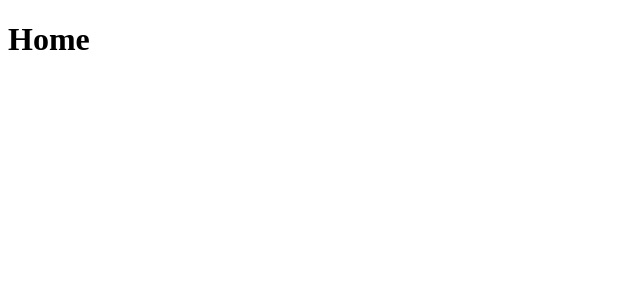
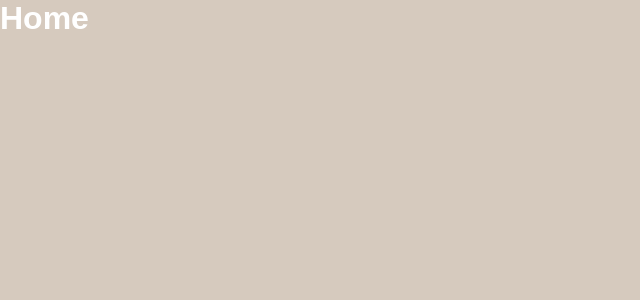
Before and after one commit to nmingora/Accessibility_WebApp, a React (Create React App) app in the folder client/udchat/: page / in a window 1280 px wide. Shown: the top 300 px of the page, without its empty margins (0-640 px from the left). Built offline with nearby package versions, Linux system fonts and the light colour scheme.

Commit message:
starting to make css files and furnishing components

```diff
--- a/client/udchat/src/Components/App.js
+++ b/client/udchat/src/Components/App.js
@@ -2,6 +2,7 @@ import React from 'react';
 import { BrowserRouter as Router,Routes,Route } from 'react-router-dom';
 import Login from "./Login";
 import Home from "./Home.js";
+import SignUp from "./SignUp.js";
 
 
 
@@ -9,8 +10,9 @@ function App() {
   return (
     <Router>
       <Routes>
-        <Route exact path="/Login" element={<Login/>}/>
-        <Route exact path="/" element={<Home/>}/>
+        <Route path="/Login" element={<Login/>}/>
+        <Route path="/SignUp" element={<SignUp/>} />
+        <Route path="/" element={<Home/>}/>
       </Routes>
     </Router>
   );
--- a/client/udchat/src/Components/Home.js
+++ b/client/udchat/src/Components/Home.js
@@ -4,9 +4,13 @@ import React from 'react';
 function Home() {
     return (
         <div>
-        <h1>Home</h1>
+            <h1>Home</h1>
+
+            <style>
+
+            </style>
         </div>
     );
-    }
+}
 
 export default Home;
--- /dev/null
+++ b/client/udchat/src/index.css
@@ -0,0 +1,9 @@
+* {
+    margin: 0;
+    padding: 0;
+    font-family: 'Poppins', sans-serif;
+  }
+  body {
+    background: #D6CABE;
+    color: #fff;
+  }
--- a/client/udchat/src/index.js
+++ b/client/udchat/src/index.js
@@ -1,6 +1,7 @@
 import React from 'react';
 import ReactDOM from 'react-dom/client';
 import App from './Components/App';
+import './index.css'
 
 
 const root = ReactDOM.createRoot(document.getElementById('root'));
```
